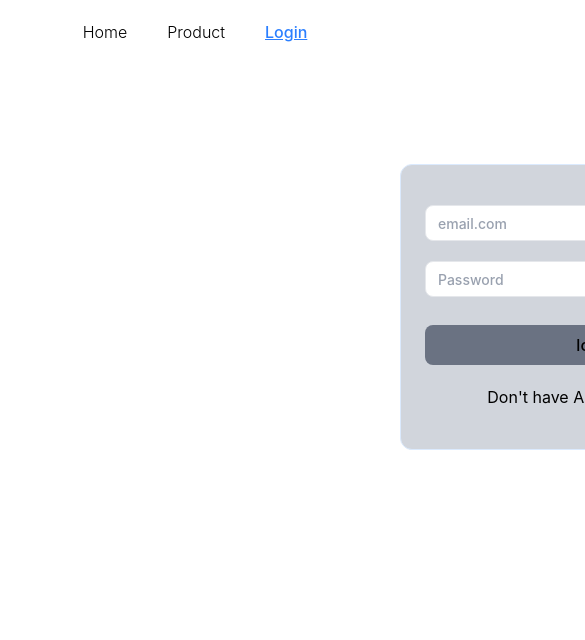
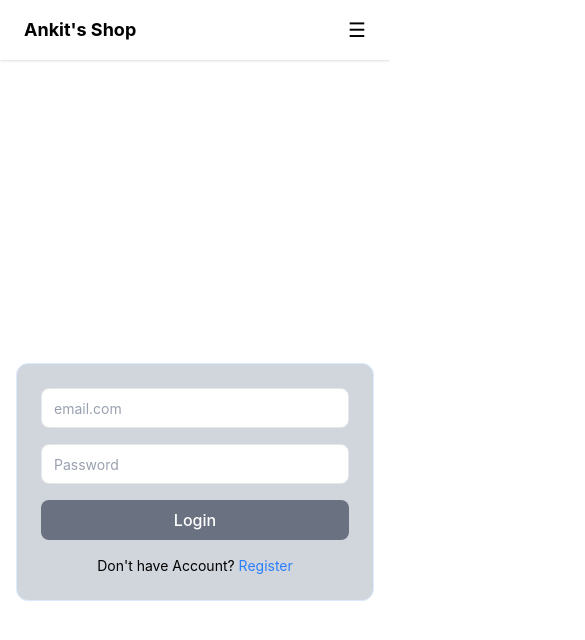
Before and after one commit to ankitshere/Ankit-s-shop, a React (Vite) app: page /login in a window 390 px wide. Shown: the top 640 px of the page, 585 px wide, since content can reach past the window. Built offline with nearby package versions, Linux system fonts and the light colour scheme; no server answers.

Commit message:
maked it responsive

```diff
--- a/src/Admin/CreateProduct.jsx
+++ b/src/Admin/CreateProduct.jsx
@@ -32,7 +32,7 @@ toast.success("Product Created ✅");
 <main className="flex justify-center py-2 px-4">
   <form
     onSubmit={handleSubmit(CreateProducthandler)}
-    className="w-full max-w-110 bg-gray-200 border border-blue-100 rounded-xl p-6 sm:p-8 flex flex-col gap-4"
+    className="w-full max-w-110 bg-gray-200 border  rounded-xl p-6 sm:p-8 flex flex-col gap-4"
   >
     <header className="mb-2">
       <h2 className="text-lg font-medium text-gray-900">Create new product</h2>
--- a/src/Admin/ProductDetails.jsx
+++ b/src/Admin/ProductDetails.jsx
@@ -56,7 +56,7 @@ toast.success("Product Deleted ");
   return product  ? (
 <section>
   <div className=" bg-gray-100 p-6">
-  <div className="max-w-6xl mx-auto bg-white p-6 rounded-xl shadow-md grid md:grid-cols-2 gap-8">
+  <div className="max-w-6xl mx-auto bg-white border p-6 rounded-xl shadow-md grid md:grid-cols-2 gap-8">
 
     {/* LEFT: Images */}
     <div className="flex flex-col gap-4">
@@ -125,13 +125,13 @@ toast.success("Product Deleted ");
   </div>
 </div>
 
-<div  className="flex justify-center py-10 px-4">
+<div  className="flex justify-center  py-10 px-4">
 {users && users?.isAdmin &&(
    <form
     onSubmit={handleSubmit(UpdateProducthandler)}
-    className="w-full max-w-110 bg-gray-200 border border-blue-100 rounded-xl p-6 sm:p-8 flex flex-col gap-4"
+    className="w-full max-w-110 bg-gray-200 border rounded-xl p-6 sm:p-8 flex flex-col gap-4"
   >
-    <header className="mb-2">
+    <header className="">
       <h2 className="text-lg font-medium text-gray-900">Update product</h2>
       <p className="text-sm text-gray-500 mt-1">Fill in the details to update a  product.</p>
     </header>
--- a/src/Components/Nav.jsx
+++ b/src/Components/Nav.jsx
@@ -1,73 +1,95 @@
-import React from "react";
+import React, { useState } from "react";
 import { useDispatch, useSelector } from "react-redux";
-import { Navigate, NavLink, useNavigate } from "react-router-dom";
+import { NavLink, useNavigate } from "react-router-dom";
 import { asynclogoutinuser } from "../Store/actions/UserAction";
 
 const Nav = () => {
+  const [open, setOpen] = useState(false);
+
+  const navigate = useNavigate();
+  const dispatch = useDispatch();
+  const user = useSelector((state) => state.usersreducer.user);
+
+  const logouthandler = () => {
+    dispatch(asynclogoutinuser());
+    navigate("/");
+  };
+
+  return (
+    <nav className="bg-white shadow px-6 py-4">
 
 
-  const navigate=useNavigate()
+      <div className="flex justify-between items-center">
 
-  const dispatch=useDispatch()
-
-  const logouthandler=()=>{
-    dispatch(asynclogoutinuser());
-    Navigate("/")
-  }
-  const user = useSelector((state) => state.usersreducer.user);
+        <h1 className="font-bold text-lg">Ankit's Shop</h1>
 
 
-  return (
-    <nav className="flex justify-center item-center gap-10 p-5">
-      <NavLink
-        className={({ isActive }) =>
-          isActive ? "text-blue-500 font-medium underline" : "font-light"
-        }
-        to="/"
+        <div className="hidden md:flex items-center gap-6">
+          <NavLink to="/" className={({ isActive }) =>
+            isActive ? "text-blue-500 underline" : ""
+          }>Home</NavLink>
+
+          <NavLink to="/product" className={({ isActive }) =>
+            isActive ? "text-blue-500 underline" : ""
+          }>Product</NavLink>
+
+          {user && user?.isAdmin && (
+            <NavLink to="/admin/CreteProduct">Create Product</NavLink>
+          )}
+
+          {user ? (
+            <>
+              <NavLink to="/User/UserProfile">Settings</NavLink>
+              <button
+                onClick={logouthandler}
+                className="bg-gray-600 text-white px-3 py-1 rounded"
               >
-        Home
-      </NavLink>
+                Logout
+              </button>
+            </>
+          ) : (
+            <NavLink to="/login">Login</NavLink>
+          )}
+        </div>
 
-      <NavLink
-        className={({ isActive }) =>
-          isActive ? "text-blue-500 font-medium underline" : "font-light"
-        }
-        to="/product"
+        <button
+          className="md:hidden text-xl"
+          onClick={() => setOpen(!open)}
         >
-        Product
-      </NavLink>
-      {user ? (
-        <><>
-{user && user?.isAdmin &&(
-            <NavLink
-            className={({ isActive }) => isActive ? "text-blue-500 font-medium underline" : "font-light"}
-            to="/admin/CreteProduct"
-          >
+          ☰
+        </button>
+      </div>
+      {open && (
+        <div className="flex flex-col gap-4 mt-4 md:hidden">
+
+          <NavLink to="/" onClick={() => setOpen(false)}>Home</NavLink>
+          <NavLink to="/product" onClick={() => setOpen(false)}>Product</NavLink>
+
+          {user && user?.isAdmin && (
+            <NavLink to="/admin/CreteProduct" onClick={() => setOpen(false)}>
               Create Product
             </NavLink>
           )}
-          <button onClick={() => logouthandler()}>logOut</button>
-        </><NavLink
-          className={({ isActive }) => isActive ? "text-blue-500 font-medium underline" : "font-light"}
-          to="User/UserProfile"
+
+          {user ? (
+            <>
+              <NavLink to="/User/UserProfile" onClick={() => setOpen(false)}>
+                Settings
+              </NavLink>
+              <button
+                onClick={logouthandler}
+                className="bg-gray-600 text-white px-3 py-1 rounded w-fit"
               >
-            Setings
-          </NavLink></>
-
+                Logout
+              </button>
+            </>
           ) : (
-        <>
-          {" "}
-          <NavLink
-            className={({ isActive }) =>
-              isActive ? "text-blue-500 font-medium underline" : "font-light"
-            }
-            to="/login"
-          >
+            <NavLink to="/login" onClick={() => setOpen(false)}>
               Login
             </NavLink>
+          )}
 
-
-        </>
+        </div>
       )}
     </nav>
   );
--- a/src/Pages/Login.jsx
+++ b/src/Pages/Login.jsx
@@ -20,18 +20,43 @@ const Login = () => {
   }
 
   return (
-     <div className="w-full max-w-100 ml-100 m-25 bg-gray-300 border border-blue-100 rounded-xl p-6 py-10 sm:p-8 flex flex-col gap-4">
-      <form
+ <div className="w-full min-h-screen flex items-center justify-center px-4">
+  <div className="w-full max-w-md bg-gray-300 border border-blue-100 rounded-xl p-6 sm:p-8">
+
+    <form
       onSubmit={handleSubmit(handleLogin)}
-      action="" className='flex items-center gap-5  justify-center ap-5  flex-col '>
-      <input {...register("email")} type="email" placeholder='email.com' className="h-9 px-3 rounded-lg border border-gray-200 bg-white text-sm font-medium text-gray-900 placeholder:text-gray-400 focus:outline-none focus:ring-2 focus:ring-gray-300 transition-all w-full" />
-      <input {...register("password")} type="password" placeholder='Password' className="h-9 px-3 rounded-lg border border-gray-200 bg-white font-medium text-sm text-gray-900 placeholder:text-gray-400 focus:outline-none focus:ring-2 focus:ring-gray-300 transition-all w-full" />
-      <button className="mt-2 h-10 w-full rounded-lg bg-gray-500   font-medium">login </button>
+      className="flex flex-col gap-4"
+    >
 
+      <input
+        {...register("email")}
+        type="email"
+        placeholder="email.com"
+        className="h-10 px-3 rounded-lg border border-gray-200 bg-white text-sm text-gray-900 placeholder:text-gray-400 focus:outline-none focus:ring-2 focus:ring-gray-300 w-full"
+      />
 
-      <p>Don't have Account <Link className='text-blue-500' to="/register">Register </Link></p>
+      <input
+        {...register("password")}
+        type="password"
+        placeholder="Password"
+        className="h-10 px-3 rounded-lg border border-gray-200 bg-white text-sm text-gray-900 placeholder:text-gray-400 focus:outline-none focus:ring-2 focus:ring-gray-300 w-full"
+      />
+
+      <button className="h-10 w-full rounded-lg bg-gray-500 text-white font-medium hover:bg-gray-600 transition">
+        Login
+      </button>
+
+      <p className="text-sm text-center">
+        Don't have Account?{" "}
+        <Link className="text-blue-500" to="/register">
+          Register
+        </Link>
+      </p>
+
     </form>
-     </div>
+
+  </div>
+</div>
   )
 }
 
--- a/src/Routes/AuthWrapper.jsx
+++ b/src/Routes/AuthWrapper.jsx
@@ -1,16 +1,109 @@
-import React from 'react'
-import { useSelector } from 'react-redux'
-import { Navigate } from 'react-router-dom'
+import { useSelector } from "react-redux"
+import { Navigate } from "react-router-dom"
 
 const AuthWrapper = ({ children }) => {
 
   const { user } = useSelector((state) => state.usersreducer)
 
+  // 🔥 loading state → dummy UI
   if (user === undefined) {
-    return <div>Loading...</div>
+    return (
+  <div  className="flex flex-wrap gap-4 p-4 justify-center bg-gray-100">
+        <div       className="w-full sm:w-[48%] md:w-[25%] bg-white border rounded shadow-sm hover:shadow-md transition p-3 flex flex-col">
+
+
+  <div className="h-40 flex items-center justify-center">
+    <img
+      src="https://www.forever52.in/cdn/shop/files/FLF012-1_346c5503-6995-49ec-b40b-b0e1670a0b5b.jpg?v=1769490601&width=1780"
+      alt=""
+      className="h-full object-contain"
+    />
+  </div>
+
+
+  <h2 className="text-sm font-medium text-gray-800 mt-2 line-clamp-2">
+    Forever25
+  </h2>
+
+
+  <p className="text-xs text-gray-500">Beauty Product</p>
+
+
+  <div className="flex items-center gap-1 mt-1">
+    <span className="bg-green-600 text-white text-xs px-1 rounded">
+      4.3 ★
+    </span>
+    <span className="text-xs text-gray-500">(120)</span>
+  </div>
+
+
+  <div className="mt-2 flex items-center gap-2">
+    <span className="text-lg font-semibold text-black">
+      ₹2222
+    </span>
+
+    <span className="text-green-600 text-sm">
+      20% off
+    </span>
+    <button type="button" className="bg-blue-600 text-white text-xs px-1 ml-8 rounded">More Details</button>
+  </div>
+
+
+  <button className="mt-3 bg-yellow-400 hover:bg-yellow-500 text-black text-sm py-2 rounded">
+    Add to Cart
+  </button>
+
+</div>
+        <div       className="w-full sm:w-[48%] md:w-[25%] bg-white border rounded shadow-sm hover:shadow-md transition p-3 flex flex-col">
+
+
+  <div className="h-40 flex items-center justify-center">
+    <img
+      src="https://encrypted-tbn0.gstatic.com/images?q=tbn:ANd9GcTll3zQg-JVeob-Om4_Cpcty6XoflNKufLy8w&s"
+      alt=""
+      className="h-full object-contain"
+    />
+  </div>
+
+
+  <h2 className="text-sm font-medium text-gray-800 mt-2 line-clamp-2">
+    beauty plus+
+  </h2>
+
+
+  <p className="text-xs text-gray-500">Beauty Product</p>
+
+
+  <div className="flex items-center gap-1 mt-1">
+    <span className="bg-green-600 text-white text-xs px-1 rounded">
+      4.2 ★
+    </span>
+    <span className="text-xs text-gray-500">(120)</span>
+  </div>
+
+
+  <div className="mt-2 flex items-center gap-2">
+    <span className="text-lg font-semibold text-black">
+      ₹999
+    </span>
+
+    <span className="text-green-600 text-sm">
+      20% off
+    </span>
+    <button type="button" className="bg-blue-600 text-white text-xs px-1 ml-8 rounded">More Details</button>
+  </div>
+
+
+  <button className="mt-3 bg-yellow-400 hover:bg-yellow-500 text-black text-sm py-2 rounded">
+    Add to Cart
+  </button>
+
+</div>
+  </div>
+    )
   }
 
   return user ? children : <Navigate to="/login" />
 }
 
-export default AuthWrapper
+export default AuthWrapper;
```
Also changed, not shown: src/Pages/User/UserProfile.jsx (+33 -33 lines). Lines whose indentation alone changed are shown as unchanged.
